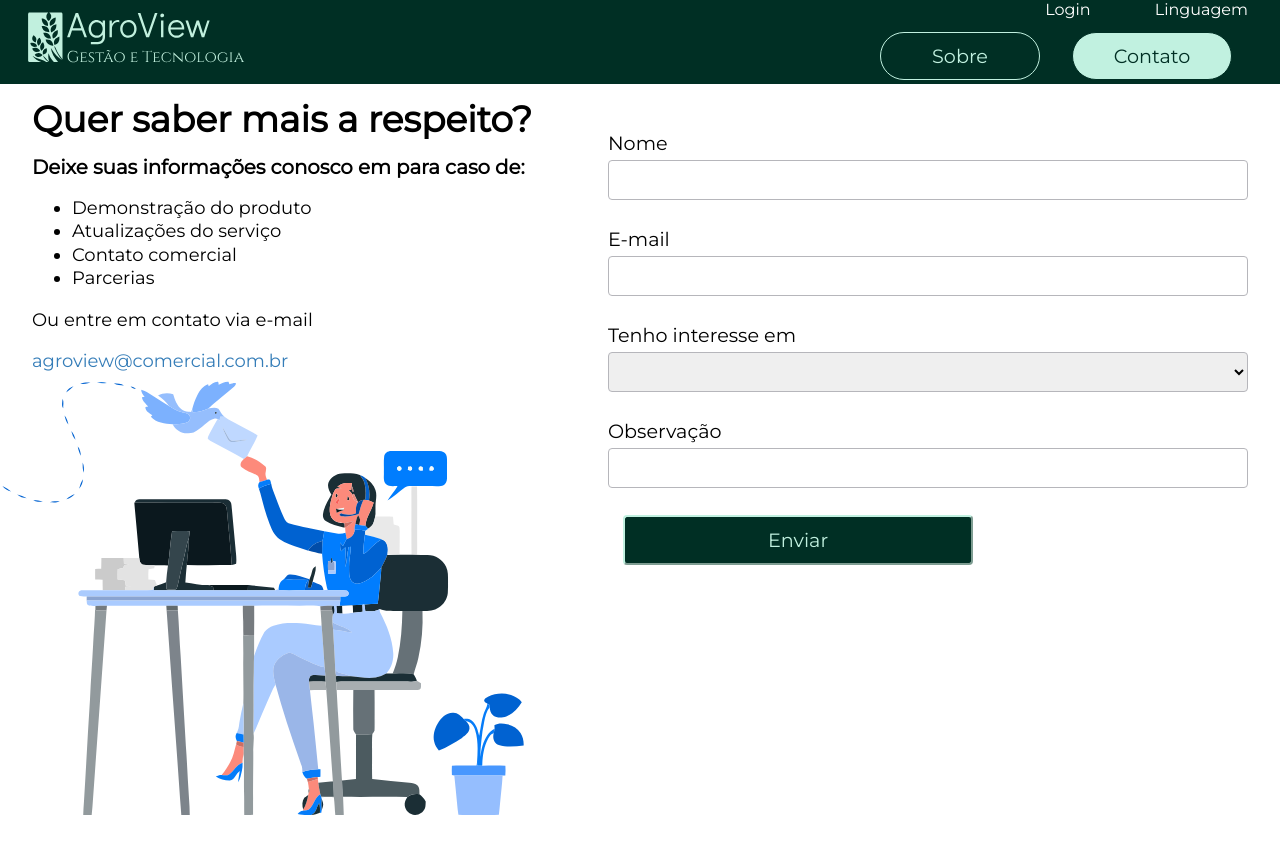
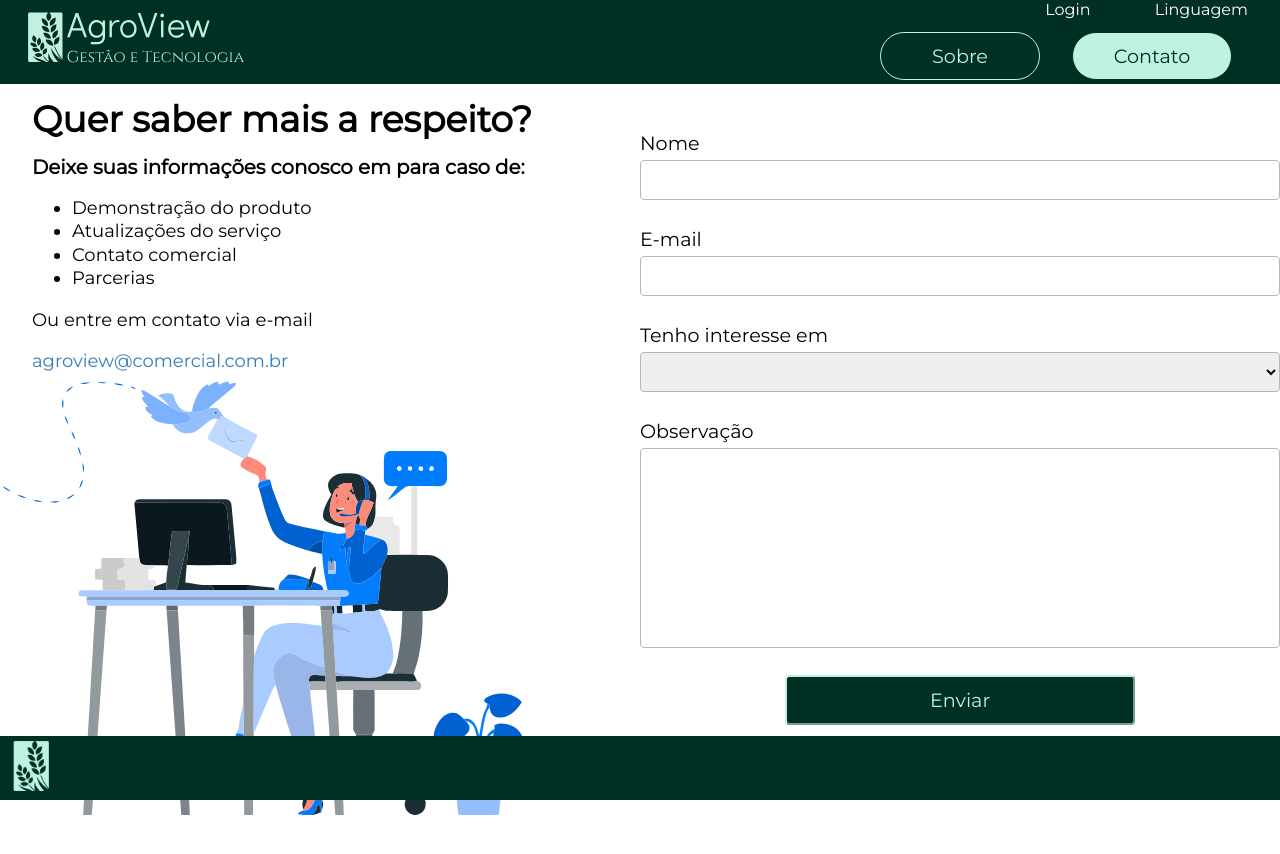
Before and after one commit to jojosuelobo/agroview, a React (Vite) app: page / in a window 1280 px wide. Shown: the top 854 px of the page. Built offline with nearby package versions, Linux system fonts and the light colour scheme.

Commit message:
Refatoração do campo Observação

```diff
--- a/src/Components/ButtonCustom/ButtonCustom.module.scss
+++ b/src/Components/ButtonCustom/ButtonCustom.module.scss
@@ -1,6 +1,10 @@
 @import "@/styles/variables";
 
-.botao{
+.componente {
+    display: grid;
+    justify-content: center;
+
+    .botao {
         border-color: $verde-claro;
         width: 350px;
         height: 50px;
@@ -10,3 +14,5 @@
         font-size: 1.2rem;
         margin: 1.2rem 15px;
     }
+
+}
--- a/src/Components/ButtonCustom/index.jsx
+++ b/src/Components/ButtonCustom/index.jsx
@@ -3,6 +3,8 @@ import styles from './ButtonCustom.module.scss'
 
 export default function ButtonCustom( {text} ) {
   return (
-    <button type='submit' className={styles.botao} >{text}</button>
+    <div className={styles.componente}>
+      <button type='submit' className={styles.botao} >{text}</button>
+    </div>
   )
 }
--- a/src/Components/InputCustom/InputCustom.module.scss
+++ b/src/Components/InputCustom/InputCustom.module.scss
@@ -13,3 +13,17 @@
     font-size: 1.1rem;
 
 }
+
+.inputObs{
+    box-sizing: border-box;
+
+    width: 100%;
+    height: 200px;
+
+    border: 1px solid $input-border;
+    border-radius: 4px;
+
+    padding: 5px;
+    font-size: 1.1rem;
+
+}
--- a/src/Components/InputCustom/index.jsx
+++ b/src/Components/InputCustom/index.jsx
@@ -1,8 +1,11 @@
 import React from 'react'
 import styles from './InputCustom.module.scss'
 
-export default function InputCustom( {placeholder, type, required}  ) {
+export default function InputCustom( {placeholder, type, required, obs}  ) {
   return (
-    <input className={styles.input} placeholder={placeholder} type={type} required={required} />
+    <input className={ obs == 'obs' ? styles.inputObs : styles.input}
+    placeholder={placeholder}
+    type={type}
+    required={required} />
   )
 }
--- a/src/Components/InputFieldCustom/index.jsx
+++ b/src/Components/InputFieldCustom/index.jsx
@@ -2,11 +2,11 @@ import React from 'react'
 import styles from './InputFieldCustom.module.scss'
 import InputCustom from '@/Components/InputCustom'
 
-export default function InputFieldCustom( {text, placeholder, required} ) {
+export default function InputFieldCustom( {text, placeholder, required, obs} ) {
     return (
         <div className={styles.text} >
             <p className={styles.label} >{text}</p>
-            <InputCustom placeholder={placeholder} type="text" required={required} />
+            <InputCustom placeholder={placeholder} type="text" required={required} obs={obs}/>
         </div>
     )
 }
--- a/src/Pages/Contact/Contact.module.scss
+++ b/src/Pages/Contact/Contact.module.scss
@@ -2,8 +2,8 @@
 
 .infos {
     position: relative;
-    //width: 780px;
-    //height: 300px;
+    width: 100vh;
+    height: 100vh;
     margin-left: 2rem;
 
     font-weight: 200;
@@ -22,7 +22,7 @@
     .image {
         position: relative;
         width: 700px;
-        height: 700;
+        height: 700px;
         left: -8rem;
         top: -10rem;
     }
@@ -30,10 +30,17 @@
 
 .form {
     //background-color: red;
-    position: absolute;
     width: 40rem;
     height: 35rem;
-    left: 38rem;
+
+    // position: relative;
+    // left: 40rem;
+    // top: -58rem;
+
+    position: absolute;
+    left: 40rem;
     top: 7rem;
 
+    display: grid;
+
 }
--- a/src/Pages/Contact/index.jsx
+++ b/src/Pages/Contact/index.jsx
@@ -31,14 +31,11 @@ export default function Contact() {
       <form className={styles.form} >
         <InputFieldCustom text='Nome' />
         <InputFieldCustom text='E-mail' />
-
-        {/* <InputFieldCustom text='Tenho interesse em' />  */}
         <InputSelectCustom text='Tenho interesse em' />
-
-        <InputFieldCustom text='Observação' />
+        <InputFieldCustom text='Observação' obs='obs' />
         <ButtonCustom text='Enviar'/>
       </form>
-      {/* <FooterCustom/> */}
+      <FooterCustom/>
     </>
   )
 }
--- a/src/styles/GlobalStyles.scss
+++ b/src/styles/GlobalStyles.scss
@@ -7,7 +7,6 @@
         text-decoration: none;
         color: white;
     }
-}
 
     body {
         margin: 0;
@@ -15,3 +14,5 @@ body {
         min-height: 100vh;
         box-sizing: border-box;
     }
+
+}
```
Lines whose indentation alone changed are shown as unchanged.
